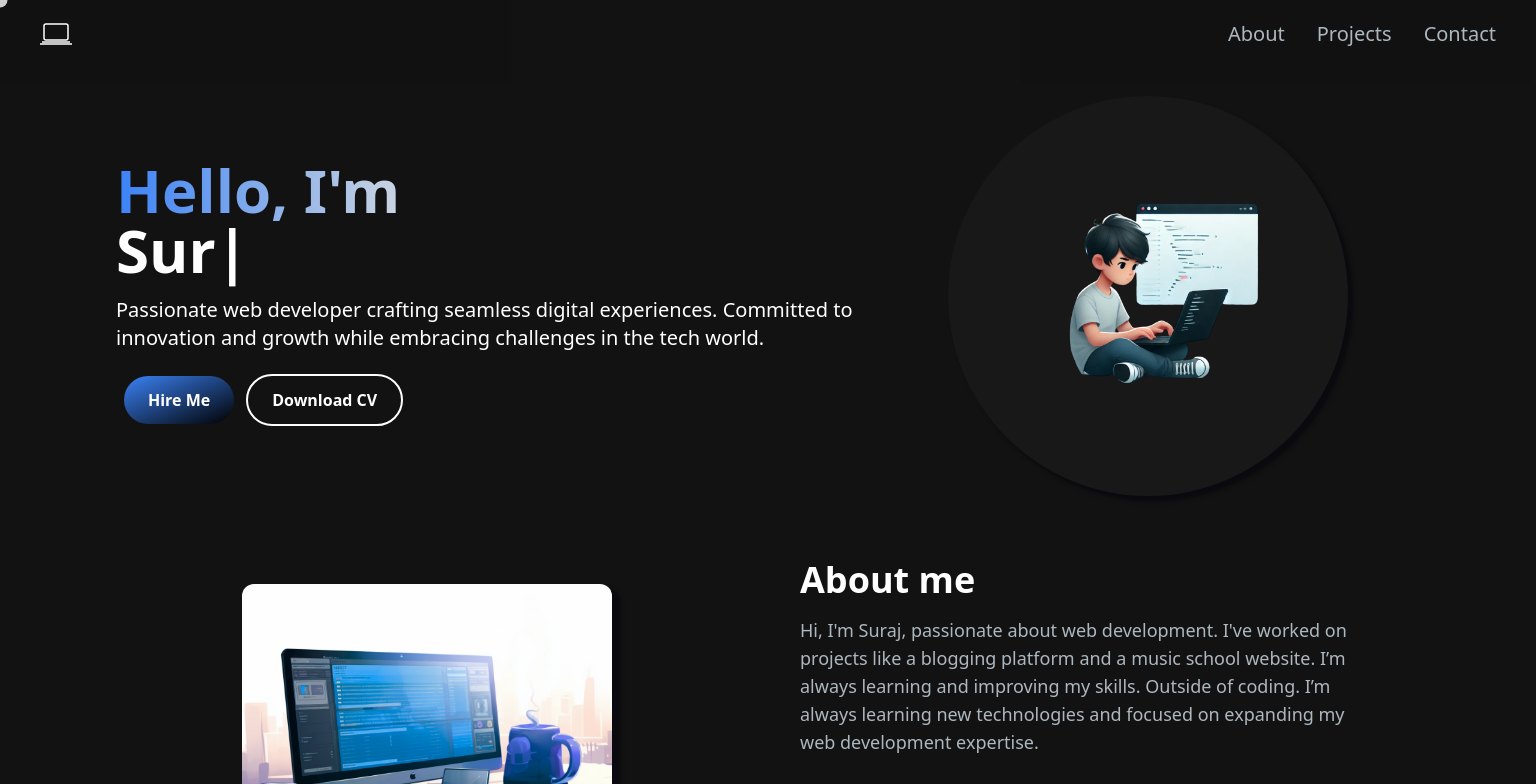
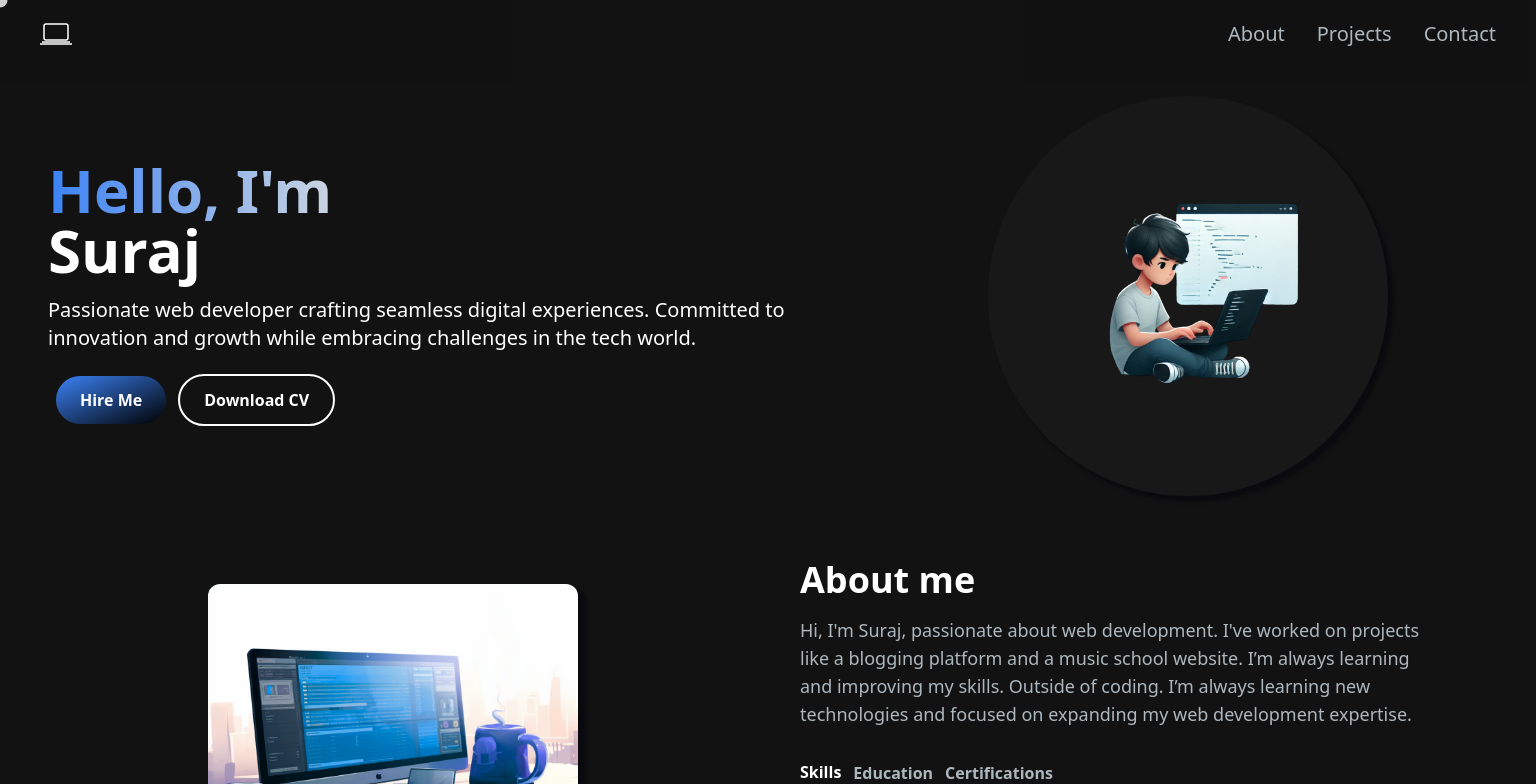
Before and after one commit to Surajjberaa/Portfolio-Project, a Next.js app: page / in a window 1536 px wide. Shown: the top 784 px of the page. Built offline with nearby package versions, Linux system fonts and the light colour scheme.

Commit message:
Fixes #5 Made the cursor follower hidden for smaller devices also adjusted the width settings for bigger displays

```diff
--- a/src/app/globals.css
+++ b/src/app/globals.css
@@ -67,3 +67,9 @@
     @apply bg-background text-foreground;
   }
 }
+
+@media (min-width: 1400px) {
+  .container {
+      max-width: 2500px;
+  }
+}
--- a/src/components/ui/CursorFollower.jsx
+++ b/src/components/ui/CursorFollower.jsx
@@ -46,5 +46,5 @@ export default function CursorFollower() {
     };
   }, []);
 
-  return <div ref={cursorRef} className="cursor "/>;
+  return <div ref={cursorRef} className="cursor hidden md:block  "/>;
 }
```
